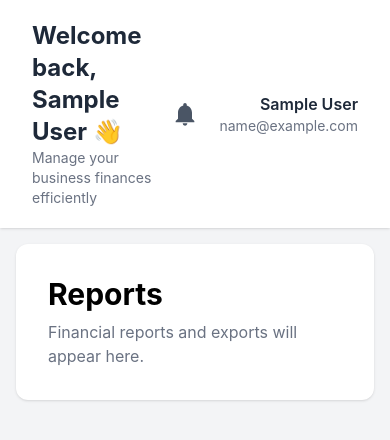
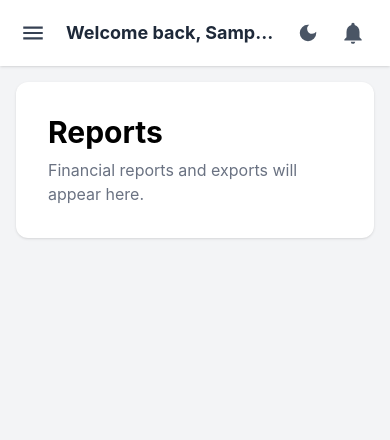
Before and after one commit to Cedric-Raichand/BizTrack, a React (Vite) app in the folder frontend/: page /reports in a window 390 px wide. Shown: the top 440 px of the page. Built offline with nearby package versions, Linux system fonts and the light colour scheme; no server answers; sample sign-in values are in the browser's storage.

Commit message:
add slide-out mobile menu and responsive top bar regarding navbar

```diff
--- a/frontend/src/components/Navbar.jsx
+++ b/frontend/src/components/Navbar.jsx
@@ -1,50 +1,58 @@
 import { useAuth } from "../context/AuthContext";
-import { MdNotifications } from "react-icons/md";
+import { MdNotifications, MdMenu } from "react-icons/md";
 
-function Navbar() {
+import ThemeToggle from "./ThemeToggle";
 
+function Navbar({ onMenuClick = () => {} }) {
   const { user } = useAuth();
 
+  return (
+    <header className="navbar sticky top-0 z-20 flex items-center justify-between gap-3 bg-white px-4 py-3 shadow sm:px-6 lg:px-8 lg:py-5">
 
-  return (
+      <div className="flex min-w-0 items-center gap-3">
 
-    <header className="bg-white shadow px-8 py-5 flex justify-between items-center">
+        <button
+          type="button"
+          onClick={onMenuClick}
+          aria-label="Open menu"
+          className="-ml-1 rounded-lg p-2 text-gray-700 hover:bg-gray-200/70 lg:hidden"
+        >
+          <MdMenu size={26} />
+        </button>
 
+        <div className="min-w-0">
 
-      <div>
+          <h2 className="truncate text-lg font-bold text-gray-800 sm:text-xl lg:text-2xl">
 
-        <h2 className="text-2xl font-bold text-gray-800">
+            Welcome back, {user?.name} 👋
 
-          Welcome back, {user?.name} 👋
+          </h2>
 
-        </h2>
+          <p className="hidden text-sm text-gray-500 sm:block">
 
+            Manage your business finances efficiently
 
-        <p className="text-gray-500 text-sm">
+          </p>
 
-          Manage your business finances efficiently
-
-        </p>
+        </div>
 
       </div>
 
+      <div className="flex shrink-0 items-center gap-1 sm:gap-4">
 
+        <ThemeToggle />
 
+        <button
+          type="button"
+          aria-label="Notifications"
+          className="rounded-full p-2 text-gray-600 hover:text-blue-600"
+        >
 
-
-      <div className="flex items-center gap-5">
-
-
-        <button className="text-gray-600 hover:text-blue-600">
-
-          <MdNotifications size={28}/>
+          <MdNotifications size={26} />
 
         </button>
 
-
-
-
-        <div className="text-right">
+        <div className="hidden text-right md:block">
 
           <p className="font-semibold text-gray-800">
 
@@ -52,25 +60,18 @@ function Navbar() {
 
           </p>
 
-
           <p className="text-sm text-gray-500">
 
             {user?.email}
 
           </p>
 
-
         </div>
-
 
       </div>
 
-
     </header>
-
   );
-
 }
 
-
 export default Navbar;
```
